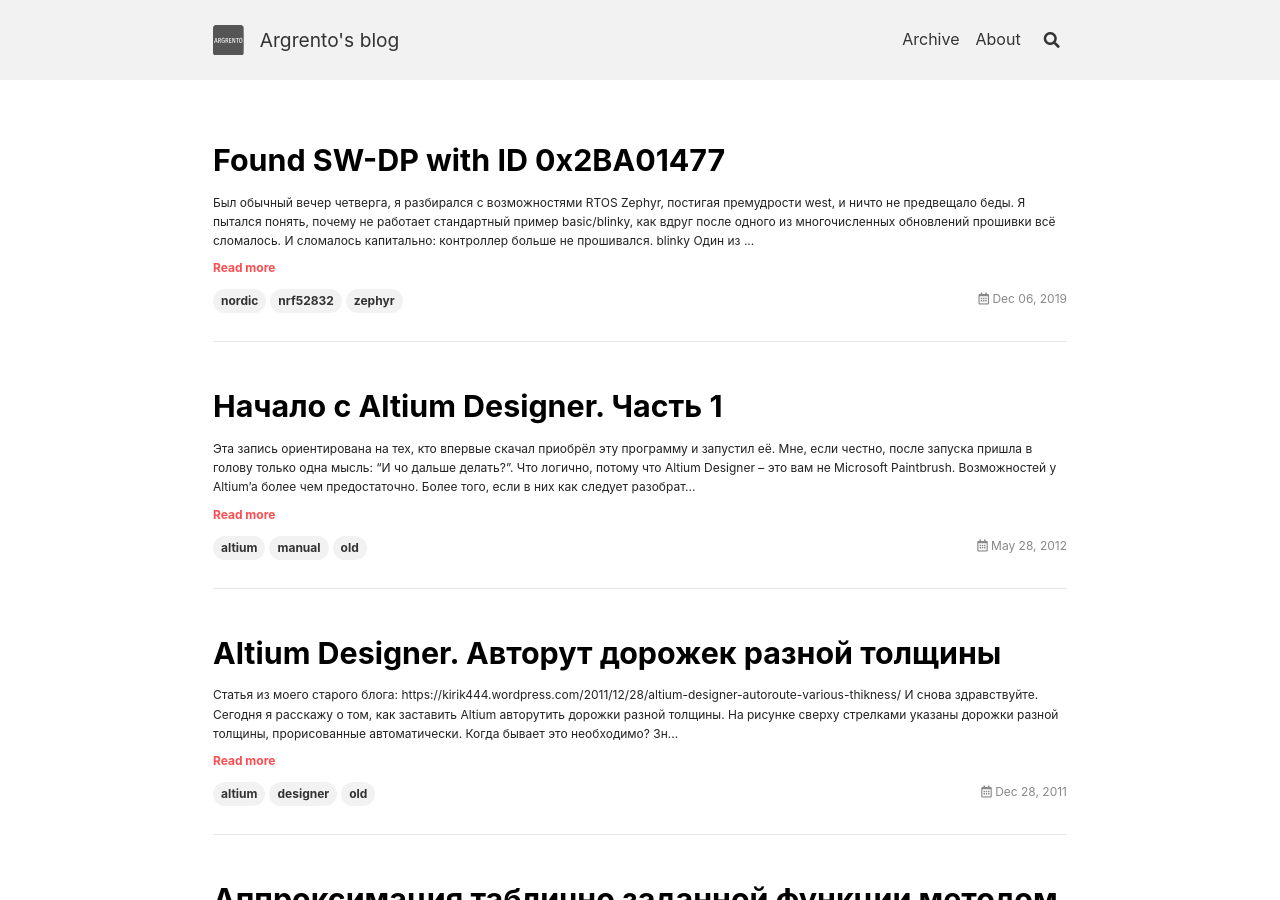
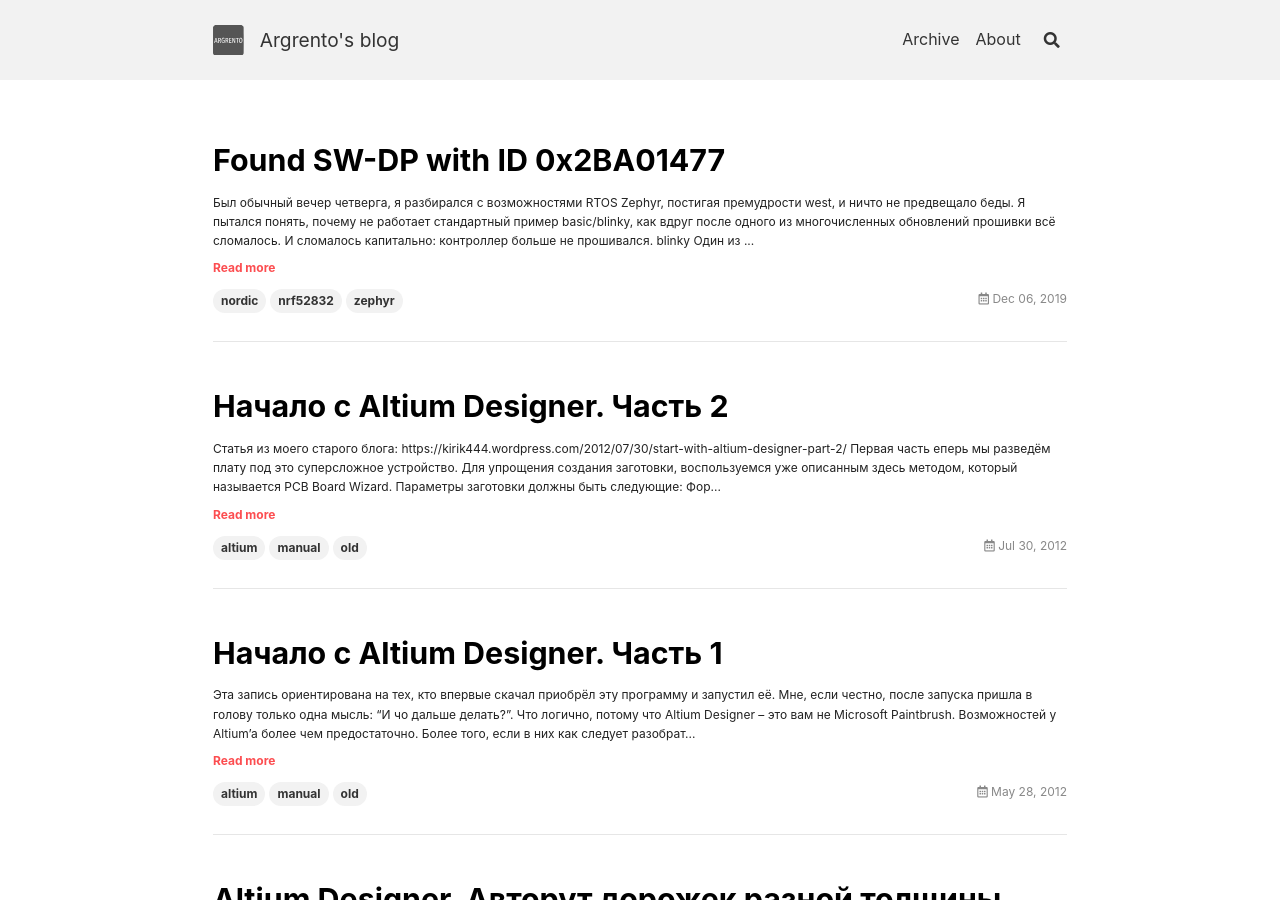
Before and after one commit to argrento/argrento.github.io, a Jekyll site: the page built from index.html, in a window 1280 px wide and 900 px high. Built offline with Jekyll 4.4.1, drawn with Linux system fonts in a browser that asks for light colours; nearby versions of some CDN libraries; the list of posts is cut into pages by our own code.

Commit message:
Начало с Altium Designer. Часть 2

```diff
--- /dev/null
+++ b/_posts/2012-07-30-start-with-altium-designer-part2.md
@@ -0,0 +1,101 @@
+---
+layout: article
+title: Начало с Altium Designer. Часть 2
+modify_date: 2012-07-30
+tags: altium manual old
+image_path: /assets/images/2012-07-30-start-with-altium-designer-part2
+---
+
+Статья из моего старого блога: [https://kirik444.wordpress.com/2012/07/30/start-with-altium-designer-part-2/](https://kirik444.wordpress.com/2012/07/30/start-with-altium-designer-part-2/){:.info}
+
+[Первая часть](/2012/05/28/start-with-altium-designer-part1.html)
+
+
+![]({{page.image_path}}/00-logo.jpg){:.rounded}
+
+еперь мы разведём плату под это суперсложное устройство.
+Для упрощения создания заготовки, воспользуемся уже описанным здесь методом, который называется PCB Board Wizard.
+
+Параметры заготовки должны быть следующие:
+
+1. Форма -- прямоугольная, с размерами 50мм на 50 мм. Не должно быть легенды, размерных линий и штампа.
+2. Сигнальных слоев -- 2, силовых -- 2.
+3. Только сквозные отверстия.
+4. Компоненты -- для дырочного монтажа. Между отверстиями -- максимум 2 дорожки.
+5. Минимальный размер дорожки -- 0.5 мм. Размер контактной площадки -- 1.2 мм, отверстия -- 0.7 мм. Расстояние между соседними проводниками -- 0.5 мм
+
+Теперь сохраним файл под именем board.PcbDoc, перетащим его в наш проект и откроем его.
+
+<figure>
+  <img src="{{page.image_path}}/01-new-board.png" alt="Рис 13. Заготовка для платы"/>
+  <figcaption>Рис 13. Заготовка для платы</figcaption>
+</figure>
+
+Общий вид должен быть примерно такой. Чёрный квадрат и есть наша заготовка для платы. Но какая же плата без элементов? Добавим их. Делается это командой **Design → Import Changes From firstProject.PrjPcb**. Откроется следующее окно:
+
+<figure>
+  <img src="{{page.image_path}}/02-changes.png" alt="Рис 14. Список изменений"/>
+  <figcaption>Рис 14. Список изменений</figcaption>
+</figure>
+
+В этом окне содержится список изменений, который будет применён к текущей плате. Легко видеть, что будут сделаны следующие изменения: будут добавлены 4 компонента и 4 связи между ними, 1 класс компонентов и 1 комната. В левой нижней части окна есть три кнопки:
+
+1. Validate Changes -- кнопка для запуска процедуры проверки списка изменений. Может так быть, что на принципиальной схеме случайно будут 2 элемента с именами С1. На этапе проверки, это будет выявлено. И придётся исправлять ошибку. Нажмём на эту кнопку. Ошибок быть не должно и в колонке Check дожны появиться галки в зелёных кружках -- свидетельство отсутствия ошибок.
+2. Execute Changes -- кнопка применения изменений. Нажмём на неё. На этот раз галки в кружка должны появиться в колонке Done. Если это так, то все изменения применены и элементы появились на плате.
+3. Report Changes --нажатие генерирует лист для печати с табличкой, как на рисунке 14.
+
+Теперь жмём **Close** и видим, что, помимо заготовки платы, на экране появилось еще что-то. Рассмотрим подробнее, что же появилось.
+
+<figure>
+  <img src="{{page.image_path}}/03-imported-changes.png" alt="Рис 15. Что добавилось"/>
+  <figcaption>Рис 15. Что добавилось</figcaption>
+</figure>
+
+Итак, что мы имеем:
+
+* 4 элемента. Они показаны контурами и названиями (R1, D1, …)
+* Тонкие серые линии -- линии связи, показывающие, как должны быть соединены компоненты.
+* Фиолетовая рамка и надпись schematic -- это граница и название комнаты элементов. О предназначении комнат будет рассказано в другой статье.
+
+Расположим элементы следующим образом.
+
+<figure>
+  <img src="{{page.image_path}}/04-placement.png" alt="Рис 16. Расположение элементов"/>
+  <figcaption>Рис 16. Расположение элементов</figcaption>
+</figure>
+
+И уже заметен тот факт, что заготовка для платы чересчур большая для таких элементов. Надо её уменьшить. Делается это просто, но перед этим произведём небольшую подготовку: установим начало координат и изменим шаг координатной сетки.
+
+Для устновки начала координат последовательно нажимаем на клавиатуре буквы `E` → `O` → `S` (или выбираем в меню **Edit → Origin → Set**). После этого под указателем мышки появляется перекрестие, которое устанавливаем в левый нижний угол зелёного прямоугольника -- границы платы.
+
+<figure>
+  <img src="{{page.image_path}}/05-coordinate-system.png" alt="Рис 17. Начало СК"/>
+  <figcaption>Рис 17. Начало СК</figcaption>
+</figure>
+
+Перекрестье и кружок говорят о том, что начало системы координат установлено. Теперь изменяем параметры координатной сетки. Если её не видно, то либо её шаг слишком большой, либо слишком мелкий. Для изменения шага нажимаем клавишу `G` и выбираем шаг в 1 мм. Согласитесь, что теперь гораздо удобнее.
+
+<figure>
+  <img src="{{page.image_path}}/06-grid.png" alt="Рис 18. Сетка"/>
+  <figcaption>Рис 18. Сетка</figcaption>
+</figure>
+
+А вот теперь можем смело изменять размеры нашей платы. Для текущего расположения элементов она будет 26х17 мм. Начинаем.
+
+Последовательно нажимаем на `D` → `S` → `R` (**Design → Board Shape → Redefine Board Shape**). Активируется режим переопределения размеров. Конечно, можно задавать размеры наугад, но у нас-то есть координатная сетка. Поэтому мы будем работать с ней. Нажимаем `J` → `L` (**Jump → Location**). Открывается окно указания точки.
+
+<figure>
+  <img src="{{page.image_path}}/07-point-coordinates.png" alt="Рис 19. Координаты точки"/>
+  <figcaption>Рис 19. Координаты точки</figcaption>
+</figure>
+
+Вводим координаты (0;0), после чего нажимаем на ЛКМ -- фиксируем точку. Затем аналогично указываем еще три -- (0;26), (17;26) и (17;0). Смело жмём на **Esc**. Всё, плата изменила свои размеры.
+
+Дорожки же прокладываются вообще влёт на такой простой плате. Выбираем **Auto Route → All**. В появившемся окне нажимаем Enter и всё, плата разведена.
+
+<figure>
+  <img src="{{page.image_path}}/08-result.png" alt="Рис 20. Результат"/>
+  <figcaption>Рис 20. Результат</figcaption>
+</figure>
+
+Вот и всё. :)
```
Also changed, not shown: _posts/2011-12-28-altium-designer-autoroute.md (+1 -1 lines), assets/images/2012-07-30-start-with-altium-designer-part2/00-logo.jpg (added), assets/images/2012-07-30-start-with-altium-designer-part2/01-new-board.png (added), assets/images/2012-07-30-start-with-altium-designer-part2/02-changes.png (added), assets/images/2012-07-30-start-with-altium-designer-part2/03-imported-changes.png (added), assets/images/2012-07-30-start-with-altium-designer-part2/04-placement.png (added), assets/images/2012-07-30-start-with-altium-designer-part2/05-coordinate-system.png (added), assets/images/2012-07-30-start-with-altium-designer-part2/06-grid.png (added), assets/images/2012-07-30-start-with-altium-designer-part2/07-point-coordinates.png (added), assets/images/2012-07-30-start-with-altium-designer-part2/08-result.png (added).
